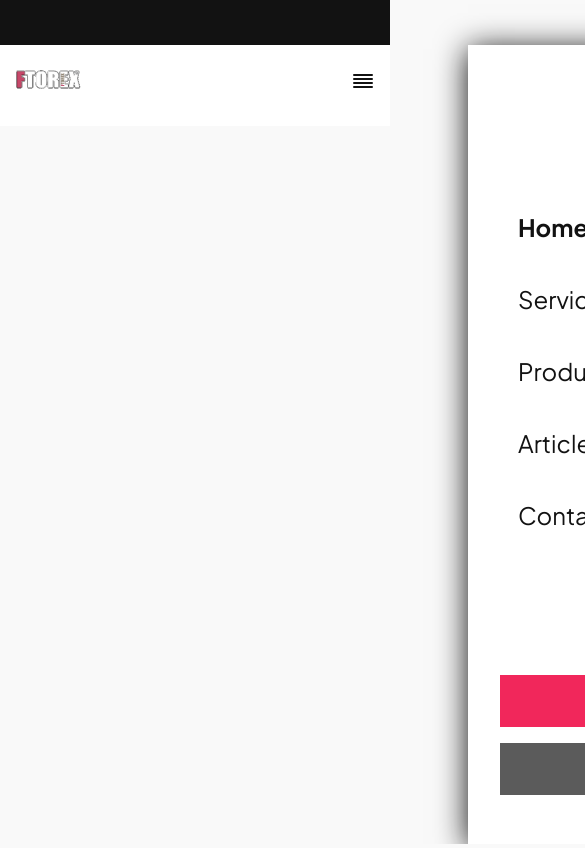
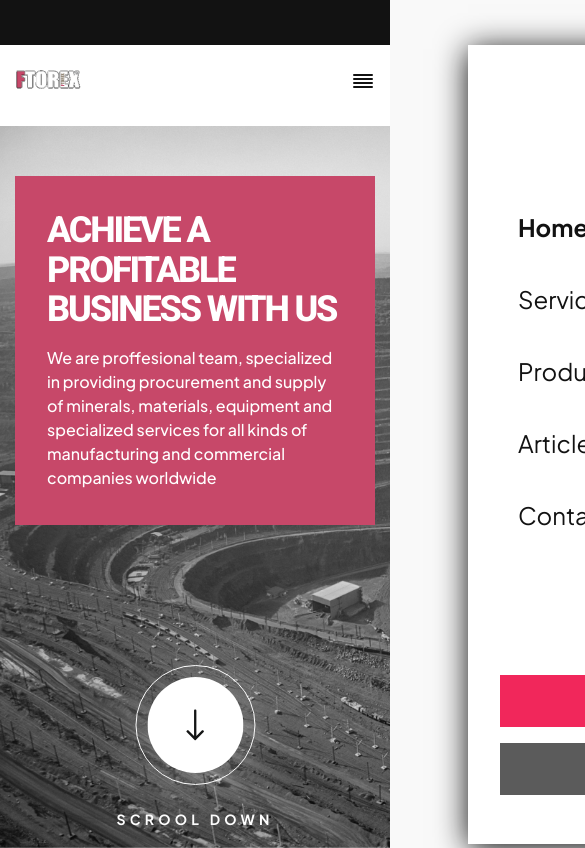
Before and after one commit to RomanKoriachko/ftorex, a React (Create React App) app: page / in a window 390 px wide. Shown: the top 848 px of the page, 585 px wide, since content can reach past the window. Built offline with nearby package versions, Linux system fonts and the light colour scheme.

Commit message:
add adaptove in introduce section

```diff
--- a/src/components/IntroduceSection/IntroduceSection.js
+++ b/src/components/IntroduceSection/IntroduceSection.js
@@ -20,12 +20,12 @@ const IntroduceSection = () => {
             >
                 <div className="introduce-text-wrapper">
                     <div className="introduce-content">
-                        <p>Step to a profitable business with us.</p>
+                        <p>Achieve a profitable business with us</p>
                         <p>
-                            FTOREX company moves and focuses on industrial
-                            meaning. aiming to produce coal for the needs of
-                            countries around the world FTOREX always produces
-                            tens of thousands of coal every day to prepare
+                            We are proffesional team, specialized in providing
+                            procurement and supply of minerals, materials,
+                            equipment and specialized services for all kinds of
+                            manufacturing and commercial companies worldwide
                         </p>
                     </div>
                 </div>
--- a/src/components/IntroduceSection/IntroduceSection.scss
+++ b/src/components/IntroduceSection/IntroduceSection.scss
@@ -24,7 +24,7 @@
             font-size: 80px;
             line-height: 110%;
             text-transform: uppercase;
-            letter-spacing: -0.04em;
+            letter-spacing: -0.06em;
             margin-bottom: 16px;
         }
         > p:nth-child(2) {
@@ -38,3 +38,37 @@
         bottom: 42px;
     }
 }
+
+/* Tablet */
+@media (max-width: 992px) {
+    .introduce-section {
+        .introduce-text-wrapper {
+            position: static;
+            width: 100%;
+            transform: translateY(0%);
+            .introduce-content {
+                transform: translateY(50px);
+                padding-right: 100px;
+                > p:nth-child(1) {
+                    font-size: 36px;
+                }
+            }
+        }
+    }
+}
+
+/* Mobile */
+@media (max-width: 576px) {
+    .introduce-section {
+        .introduce-text-wrapper {
+            .introduce-content {
+                padding: 35px 32px;
+            }
+        }
+        .scroll-btn {
+            left: 50%;
+            transform: translateX(-50%);
+            bottom: 20px;
+        }
+    }
+}
--- a/src/components/LayoutComponent/LayoutComponent.js
+++ b/src/components/LayoutComponent/LayoutComponent.js
@@ -7,8 +7,8 @@ const LayoutComponent = ({ submitRef, messageRef }) => {
     return (
         <>
             <Header submitRef={submitRef} />
-            {/* <Outlet />
-            <Footer messageRef={messageRef} /> */}
+            <Outlet />
+            {/* <Footer messageRef={messageRef} /> */}
         </>
     )
 }
--- a/src/container/Header/Header.scss
+++ b/src/container/Header/Header.scss
@@ -5,7 +5,7 @@
     height: 45px;
 }
 .burger-menu {
-    position: absolute;
+    position: fixed;
     right: 0px;
     height: calc(100vh - 45px);
     width: 90%;
@@ -13,6 +13,7 @@
     box-shadow: 0px 4px 30px rgba(0, 0, 0, 0.95);
     padding: 32px;
     transition: 0.5s all;
+    z-index: 100;
     .close-burger-img {
         width: 24px;
         height: 24px;
--- a/src/container/Main/Main.js
+++ b/src/container/Main/Main.js
@@ -13,13 +13,13 @@ const Main = ({ submitRef }) => {
     return (
         <main className="main">
             <IntroduceSection />
-            <ProductsSection />
+            {/* <ProductsSection />
             <IndicatorsSection />
             <ServicesSection />
             <AboutUsSection />
             <MapSection />
             <ArticlesSection />
-            <SubscribeSection submitRef={submitRef} />
+            <SubscribeSection submitRef={submitRef} /> */}
         </main>
     )
 }
```
Also changed, not shown: src/container/Main/Main.scss (+20 -0 lines).
